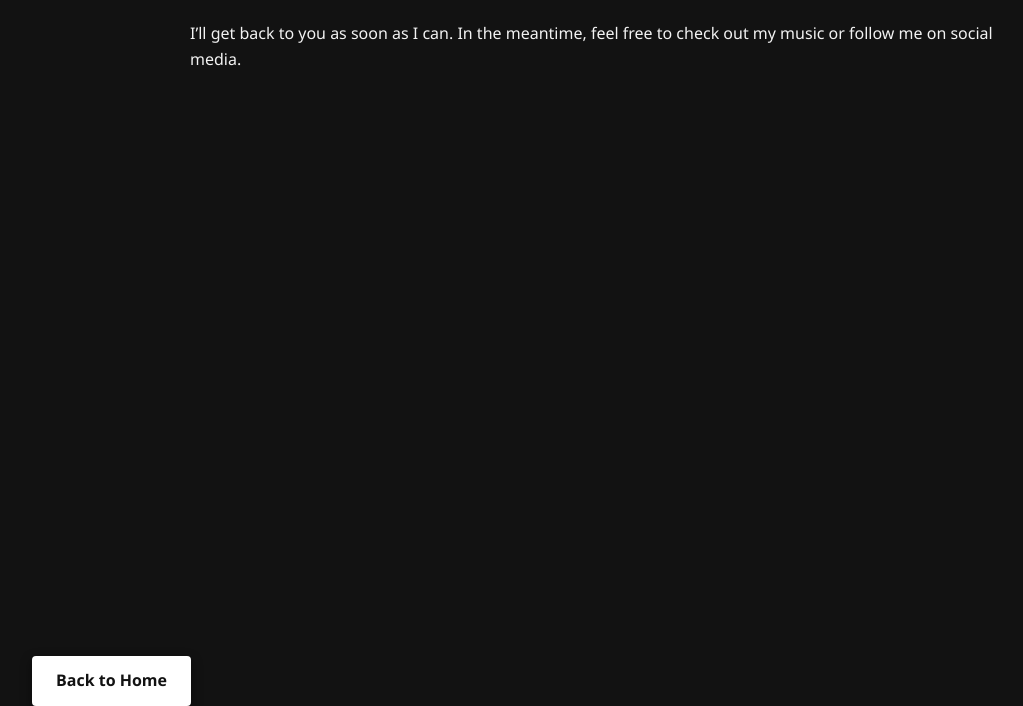
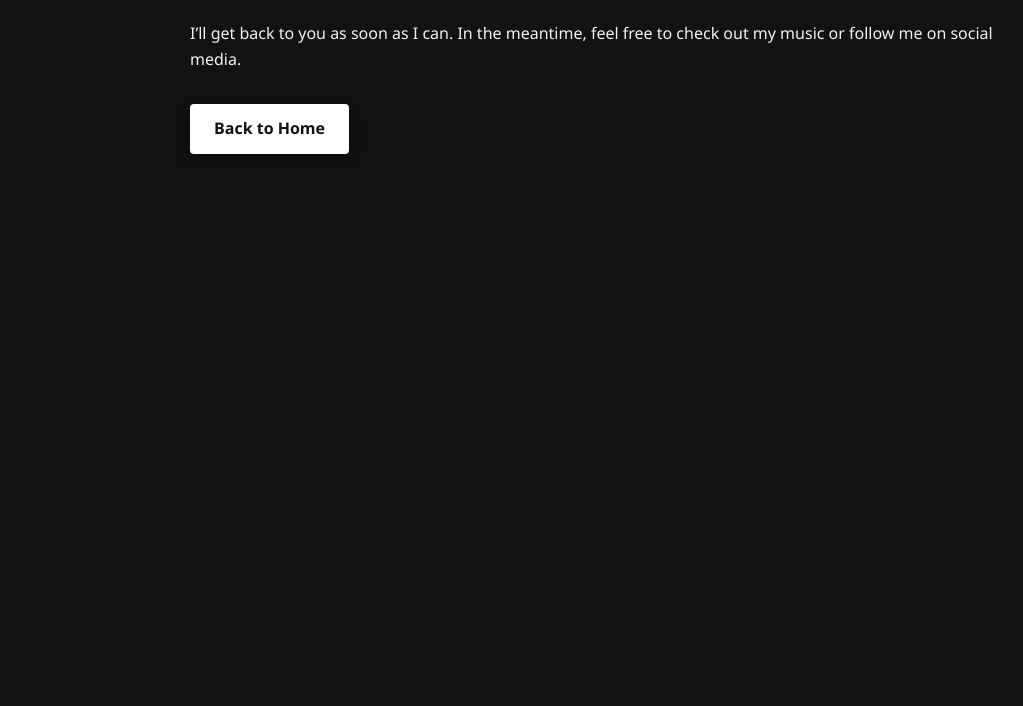
Before and after one commit to mhaggard25/matthaggardmusic, a plain HTML site: page thank-you.html in a window 1280 px wide. Shown: the part 118-824 px from the top of the page, without its empty margins (32-1055 px from the left). After the commit the page ends 800 px from the top, so only its background shows below. Drawn offline with Linux system fonts and the light colour scheme.

Commit message:
fixed style of thank you page.

```diff
--- a/style.css
+++ b/style.css
@@ -498,3 +498,25 @@ a:visited {
   background-color: #ffa16c;
   transform: translateY(1px);
 }
+
+.cta-button-thanks {
+  display: inline-block;
+  padding: 0.75rem 1.5rem;
+  background-color: #ffffff;
+  color: #121212;
+  text-decoration: none;
+  font-weight: bold;
+  border-radius: 4px;
+  transition: background-color 0.3s ease;
+  position: flex;
+  margin-top: 2rem;
+  bottom: -1.5rem; /* half on/half off effect */
+  left: 5%;
+  box-shadow: 0 4px 12px rgba(0, 0, 0, 0.45); /* <-- added shadow */
+}
+
+.cta-button-thanks:hover {
+  background-color: #ff7849;
+  box-shadow: 0 6px 16px rgba(0, 0, 0, 0.5);
+  transform: translateY(0.5px);
+}
--- a/thank-you.html
+++ b/thank-you.html
@@ -10,7 +10,7 @@
   <section class="contact-section">
     <h2>Thanks for reaching out!</h2>
     <p>I’ll get back to you as soon as I can. In the meantime, feel free to check out my music or follow me on social media.</p>
-    <a href="/" class="cta-button">Back to Home</a>
+    <a href="/" class="cta-button-thanks">Back to Home</a>
   </section>
 </body>
 </html>
```
